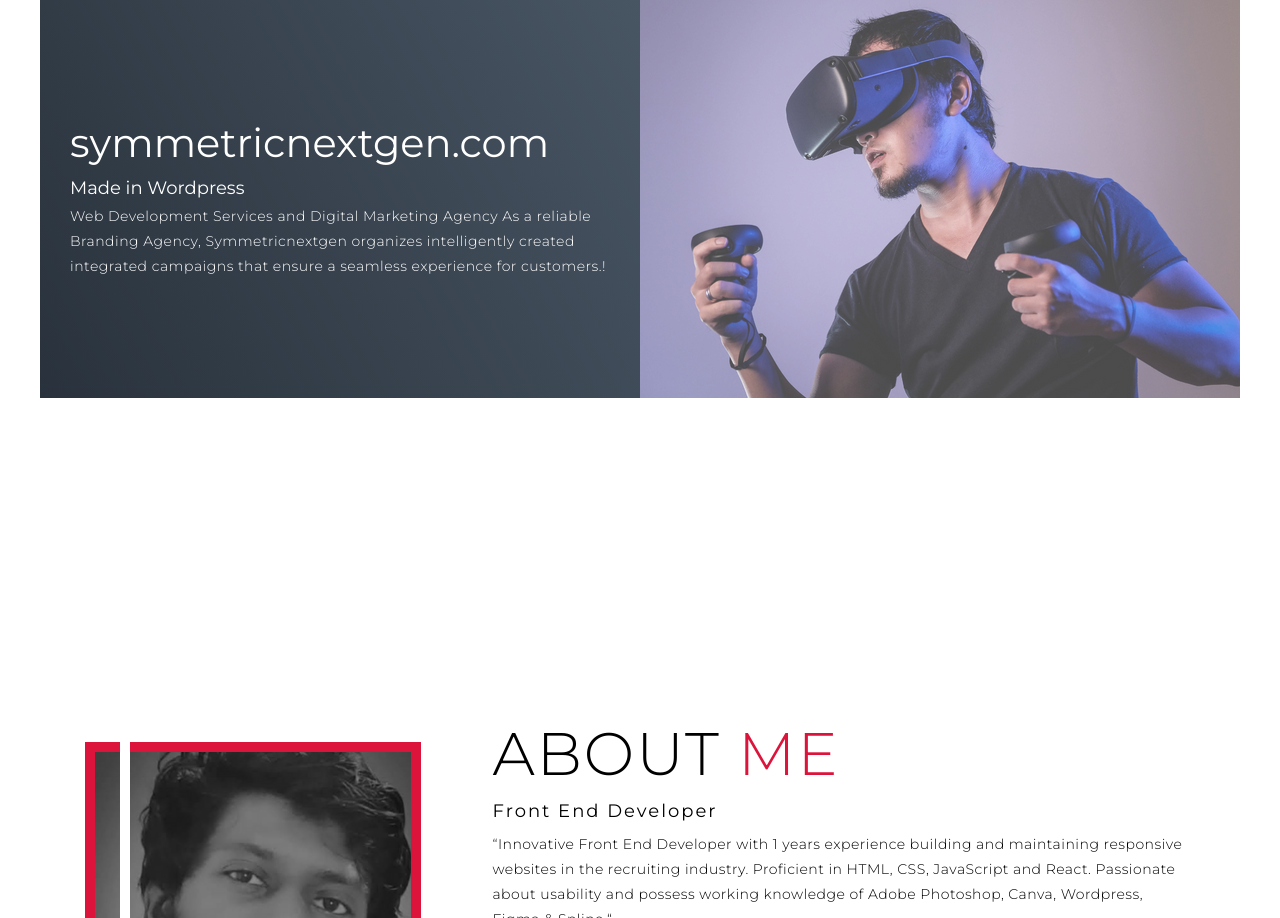
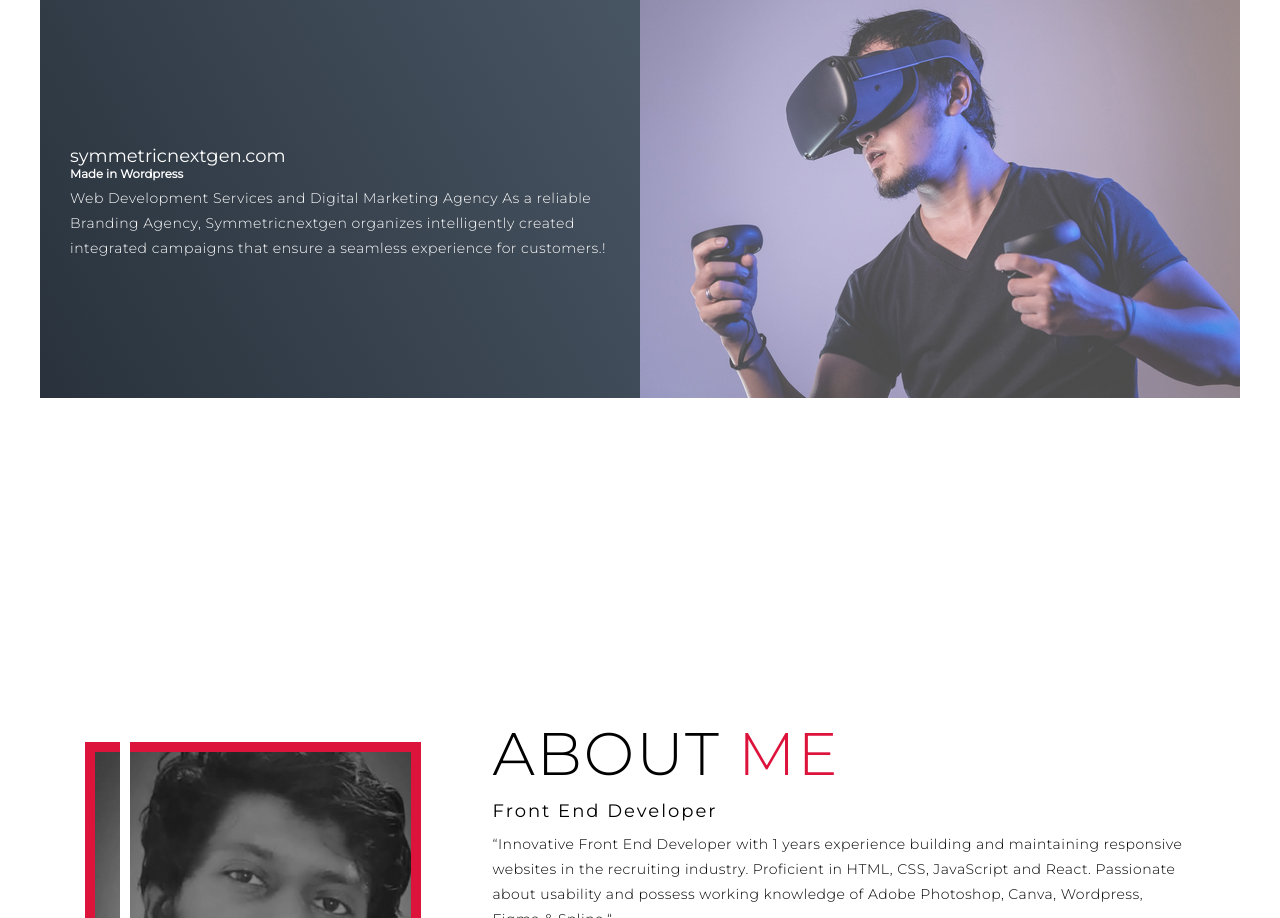
Before and after one commit to MohamedSahith/portfolio, a React (Create React App) app: page / in a window 1280 px wide. Shown: the part 2625-3543 px from the top of the page. Built offline with nearby package versions, Linux system fonts and the light colour scheme.

Commit message:
Update Home.js

```diff
--- a/src/pages/Home.js
+++ b/src/pages/Home.js
@@ -81,8 +81,8 @@ class Home extends React.Component{
         </div>
         <div className="project-item">
           <div className="project-info">
-            <h1><a href={"https://www.symmetricnextgen.com/"}>symmetricnextgen.com</a></h1>
-            <h2>Made in Wordpress</h2>
+            <h2><a href={"https://www.symmetricnextgen.com/"}>symmetricnextgen.com</a></h2>
+            <h3>Made in Wordpress</h3>
             <p>
               Web Development Services and Digital Marketing Agency As a reliable Branding Agency, Symmetricnextgen organizes intelligently created integrated campaigns that ensure a seamless experience for customers.!
             </p>
```
